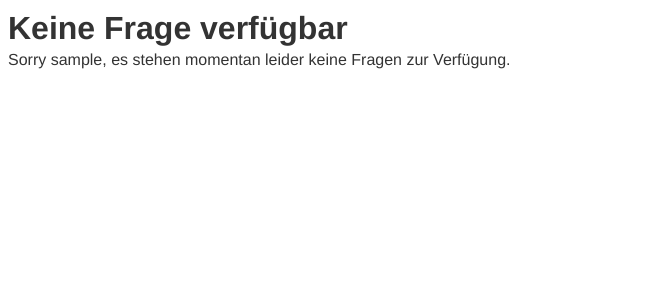
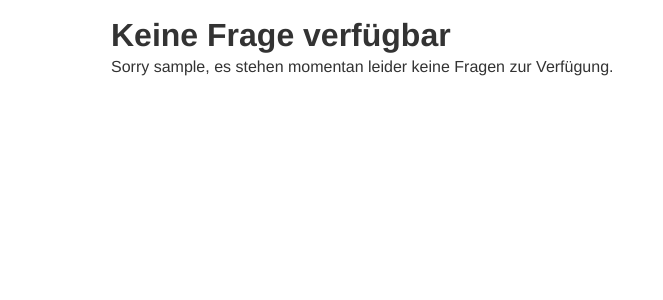
Before and after one commit to tmjssz/estimate, a Django app: a page that uses templates/base.html in a window 1280 px wide. Shown: the part 45-345 px from the top of the page, without its empty margins (0-663 px from the left). Run offline with Django 3.2, Linux system fonts and the light colour scheme; the visitor is signed in with stand-in values (Sample User, id 1); data that the repository does not hold is empty; some libraries are stand-ins or nearby versions.

Commit message:
navigation styling

```diff
--- a/static/css/sass/styles.scss
+++ b/static/css/sass/styles.scss
@@ -149,6 +149,7 @@ body {
 						width: 100%;
 						top: -2px;
 						position: relative;
+						height: 0;
 					}
 				}
 
@@ -232,7 +233,12 @@ body {
 	}
 
 	main {
-		margin: 8px;
-		position: absolute;
+		@include outer-container;
+		position: relative;
+		padding: 15px;
+
+		@include media ($mobile) {
+			padding: 8px;
+		}
 	}
 }
--- a/static/css/styles.css
+++ b/static/css/styles.css
@@ -336,7 +336,8 @@ body {
           body header div.navigation-wrapper nav.logged_in {
             width: 100%;
             top: -2px;
-            position: relative; } }
+            position: relative;
+            height: 0; } }
         body header div.navigation-wrapper nav ul {
           display: inline-block;
           line-height: 45px;
@@ -388,5 +389,15 @@ body {
               body header div.navigation-wrapper nav ul.logged_in li:hover {
                 background: #595959; } }
   body main {
-    margin: 8px;
-    position: absolute; }
+    max-width: 68em;
+    margin-left: auto;
+    margin-right: auto;
+    position: relative;
+    padding: 15px; }
+    body main:after {
+      content: "";
+      display: table;
+      clear: both; }
+    @media screen and (max-width: 480px) {
+      body main {
+        padding: 8px; } }
```
